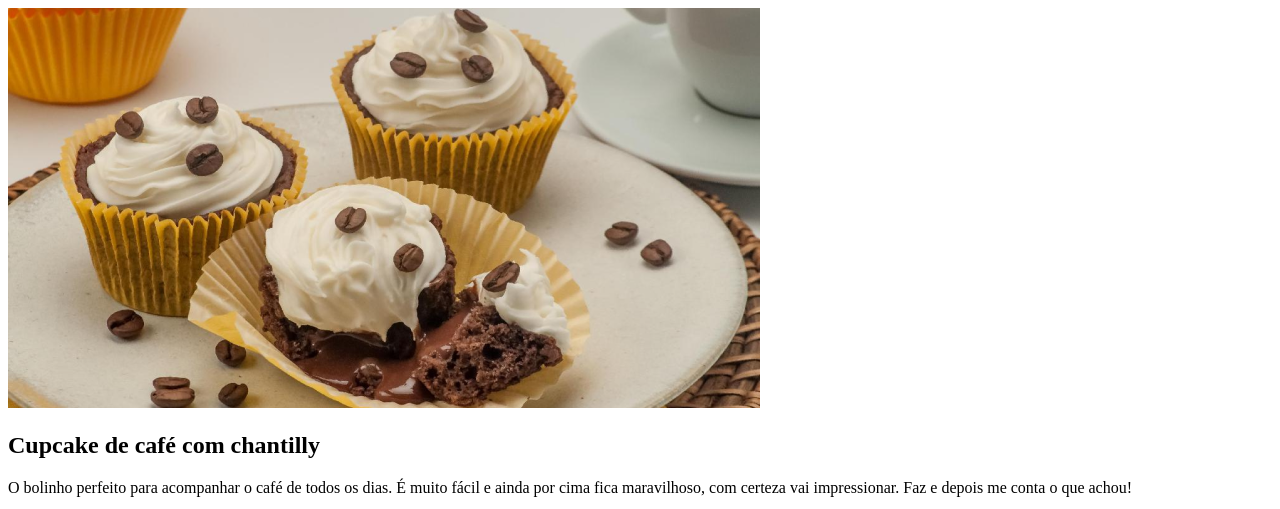
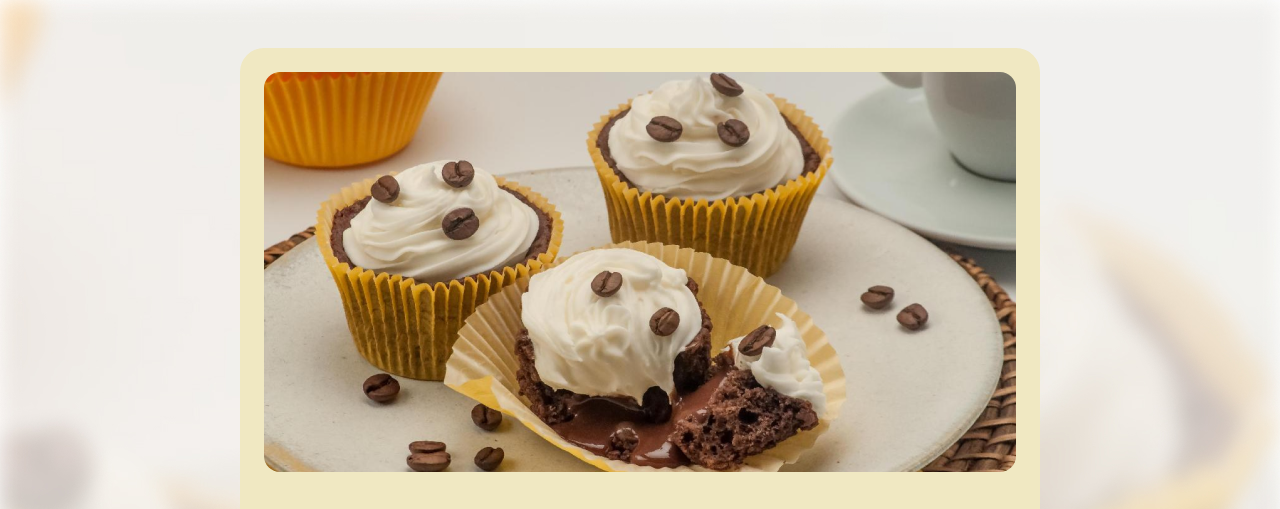
Before and after one commit to dvizioon/CUPCAKE-RECIPES, a plain HTML site: page index.html in a window 1280 px wide. Shown: the top 509 px of the page. Drawn offline with Linux system fonts and the light colour scheme.

Commit message:
adicionando fontes ao projeto

```diff
--- a/css/style.css
+++ b/css/style.css
@@ -0,0 +1,51 @@
+
+
+@font-face {
+    font-family: "Alice";
+    src: url(../font/Alice-Regular.ttf);
+
+}
+
+
+:root {
+    font-family: "Alice", serif;
+    line-height: 150%;
+    font-style: normal;
+}
+
+body {
+    background-image: url('../assets/bg.jpg');
+    background-repeat: no-repeat;
+    background-size: cover;
+
+}
+
+#page {
+    box-sizing: border-box;
+    width: 800px;
+    padding: 24px;
+    border-radius: 24px;
+    -webkit-border-radius: 24px;
+    -moz-border-radius: 24px;
+    -ms-border-radius: 24px;
+    -o-border-radius: 24px;
+    background-color: #F0E8C2;
+    margin: 48px auto;
+}
+
+.main-img {
+    border-radius: 16px;
+    -webkit-border-radius: 16px;
+    -moz-border-radius: 16px;
+    -ms-border-radius: 16px;
+    -o-border-radius: 16px;
+}
+
+h1{
+    line-height: 140%;
+    font-size: 40px;
+}
+
+h2{
+font-size: 24px;
+}
--- a/index.html
+++ b/index.html
@@ -13,7 +13,7 @@
     <div id="page">
 
         <!-- Imagem do Cupcacker -->
-        <img src="./assets/main.png" alt="imagem: cupcakes no prato com grãos de café no chantilly" />
+        <img src="./assets/main.png" class="main-img" alt="imagem: cupcakes no prato com grãos de café no chantilly" />
         <main>
             <!-- Sessão de Sobre -->
             <section id="about">
```
Also changed, not shown: font/Alice-Regular.ttf (added), font/OFL.txt (added).
